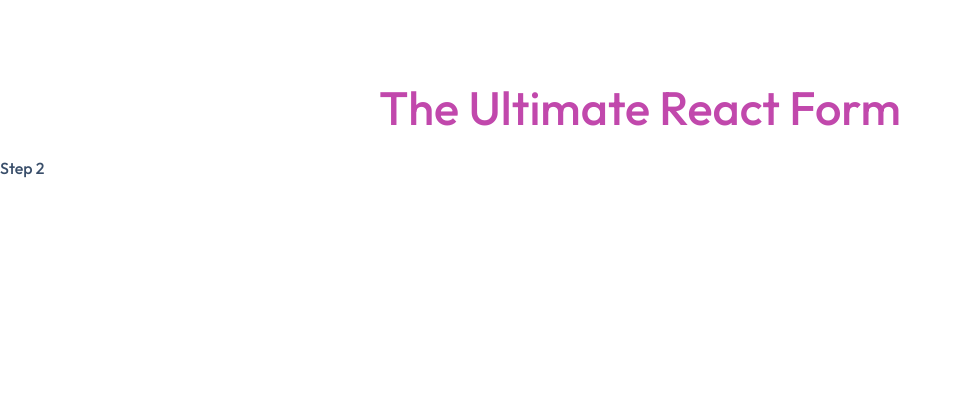
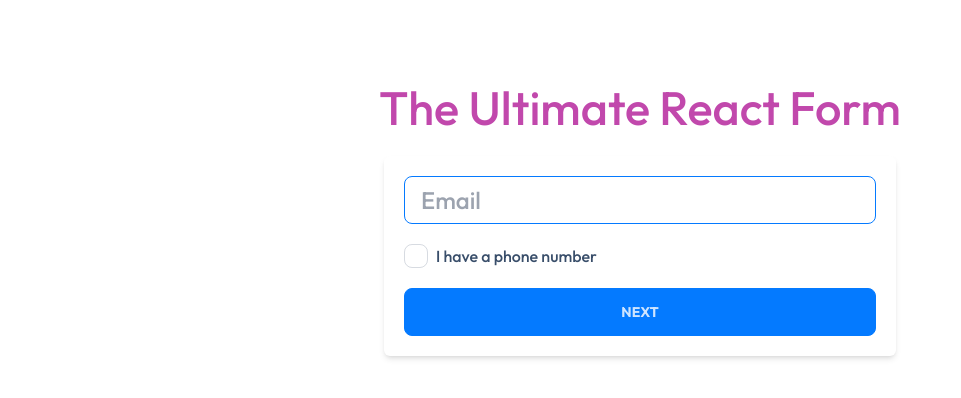
Before and after one commit to AliFarajzade/react-form, a React (Create React App) app: page /step-2 in a window 1280 px wide. Shown: the top 398 px of the page, without its empty margins (0-961 px from the left). Built offline with nearby package versions, Linux system fonts and the light colour scheme.

Commit message:
Create step 2 form and change file name.

```diff
--- a/src/App.tsx
+++ b/src/App.tsx
@@ -2,7 +2,7 @@ import { Route, Routes } from 'react-router-dom'
 import Layout from './components/layout.component'
 import Results from './components/results.component'
 import Step1 from './components/step-1.component'
-import Step2 from './components/step-2.component.'
+import Step2 from './components/step-2.component'
 import Step3 from './components/step-3.component'
 
 const App: React.FC = () => {
--- a/src/components/step-2.component..tsx
+++ /dev/null
@@ -1,5 +0,0 @@
-const Step2: React.FC = () => {
-    return <h2>Step 2</h2>
-}
-
-export default Step2
--- /dev/null
+++ b/src/components/step-2.component.tsx
@@ -0,0 +1,87 @@
+import { yupResolver } from '@hookform/resolvers/yup'
+import { parsePhoneNumberFromString } from 'libphonenumber-js'
+import { SubmitHandler, useForm } from 'react-hook-form'
+import { useNavigate } from 'react-router-dom'
+import * as yup from 'yup'
+import { useFormData } from '../contexts/form.context'
+import Form from './form.component'
+import Input from './input.component'
+
+type TInputs = {
+    email: string
+    hasPhone?: boolean
+    phoneNumber?: string
+}
+
+const schema = yup.object().shape({
+    email: yup
+        .string()
+        .email('Enter a valid email')
+        .required('Email is required'),
+})
+
+const normalizePhoneNumber = (value: string) => {
+    const phoneNumber = parsePhoneNumberFromString(value)
+
+    if (!phoneNumber) return value
+    return phoneNumber.formatInternational()
+}
+
+const Step2: React.FC = () => {
+    const { formData, handleChangeFormData } = useFormData()
+
+    const navigate = useNavigate()
+
+    const {
+        watch,
+        register,
+        formState: { errors },
+        handleSubmit,
+    } = useForm<TInputs>({
+        mode: 'onBlur',
+        resolver: yupResolver(schema),
+    })
+
+    const onSubmit: SubmitHandler<TInputs> = data => {
+        handleChangeFormData(data)
+        navigate('/step-3')
+    }
+
+    const hasPhone = watch('hasPhone')
+    return (
+        <Form onSubmit={handleSubmit(onSubmit)}>
+            <Input
+                defaultValue={formData.email}
+                type="email"
+                placeholder="Email"
+                {...register('email')}
+                isError={!!errors.email}
+                errorText={errors.email?.message}
+            />
+            <div className="flex items-center gap-2">
+                <Input
+                    defaultValue={formData.hasPhone}
+                    type="checkbox"
+                    id="phone"
+                    className="checkbox"
+                    {...register('hasPhone')}
+                />
+                <label htmlFor="phone">I have a phone number</label>
+            </div>
+            {hasPhone && (
+                <Input
+                    defaultValue={formData.phoneNumber}
+                    type="tel"
+                    placeholder="Phone number"
+                    {...register('phoneNumber')}
+                    onChange={(e: React.ChangeEvent<HTMLInputElement>) => {
+                        e.target.value = normalizePhoneNumber(e.target.value)
+                    }}
+                />
+            )}
+            <button className="btn btn-primary btn-block">Next</button>
+        </Form>
+    )
+}
+
+export default Step2
```
